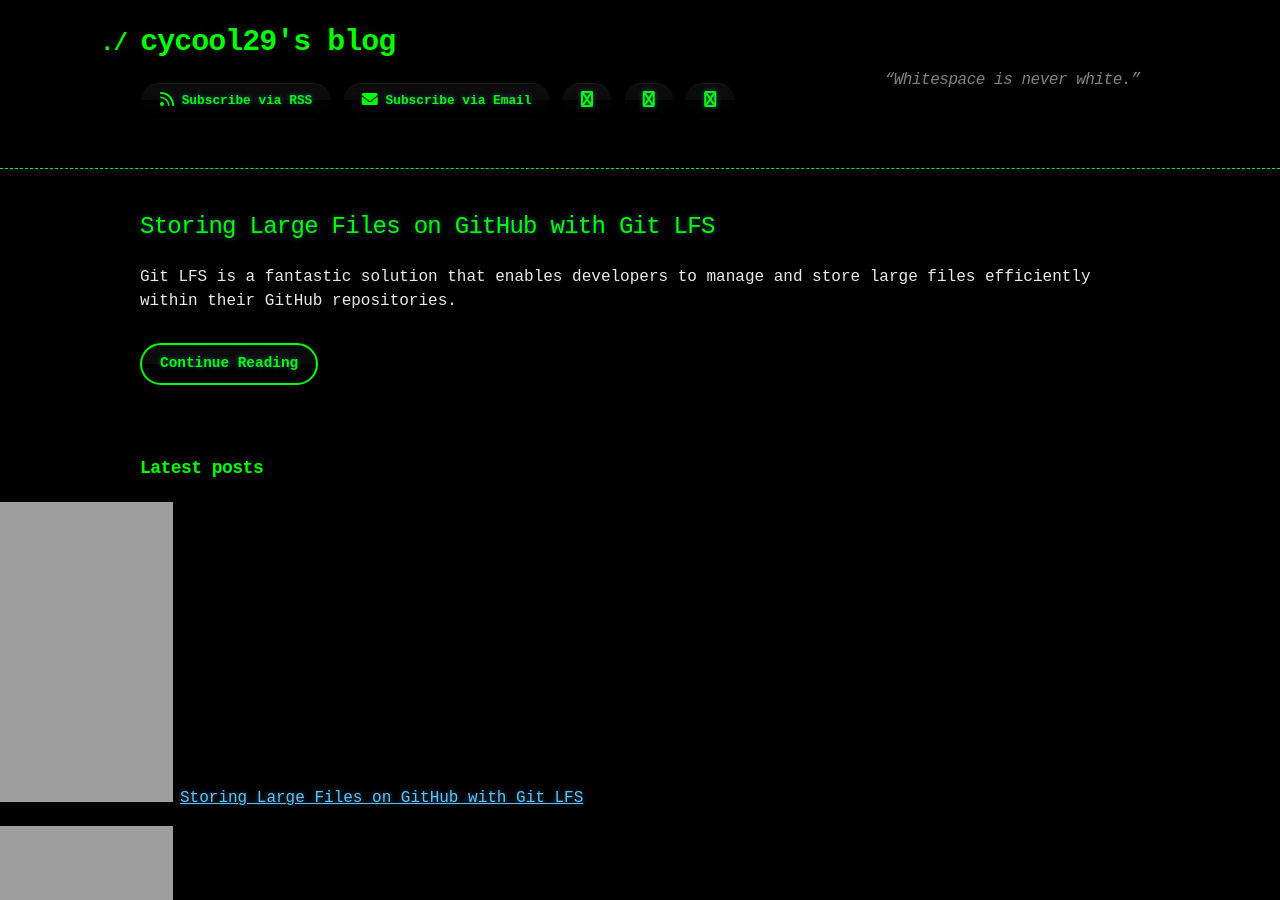
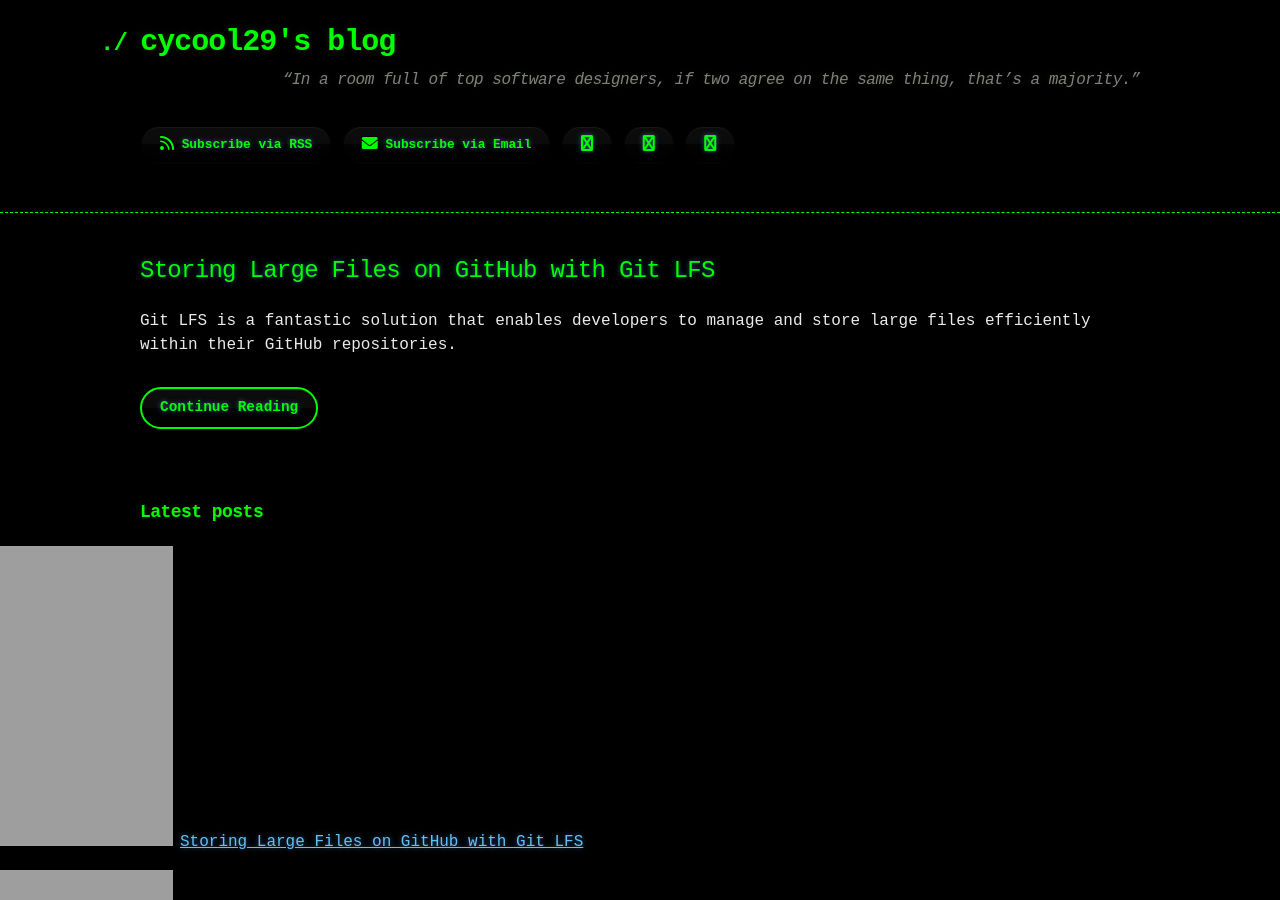
Before and after one commit to cycool29/cycool29.github.io, a Jekyll site: the page built from index.md, in a window 1280 px wide and 900 px high. Built offline with Jekyll 4.4.1, drawn with Linux system fonts in a browser that asks for light colours; a style sheet for code colours, icons or effects is not loaded.

Commit message:
Update quotes

```diff
--- a/_config.yml
+++ b/_config.yml
@@ -1,5 +1,5 @@
 title: cycool29's blog
-description: "“Whitespace is never white.” "
+description: "“In a room full of top software designers, if two agree on the same thing, that’s a majority.” "
 bio: A high school student. Intermediate in Python, Git, Bash. Learning JavaScript. He/Him. "
 author: cycool29
 url: https://cycool29.github.io
```
